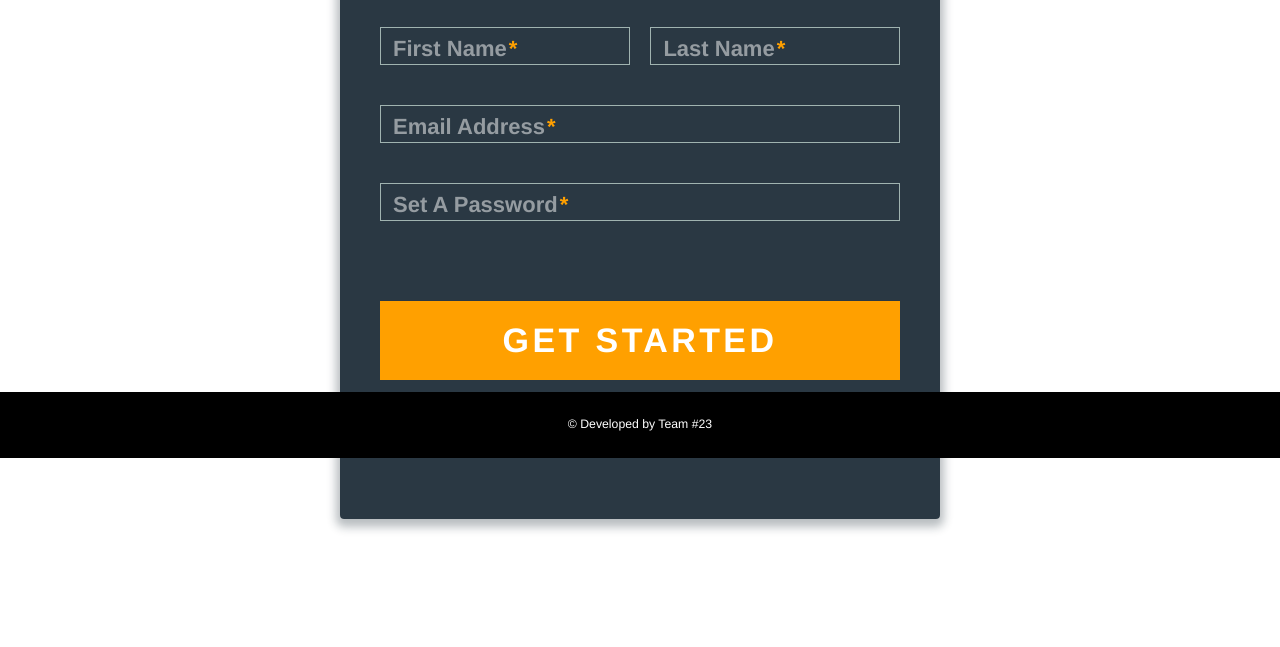
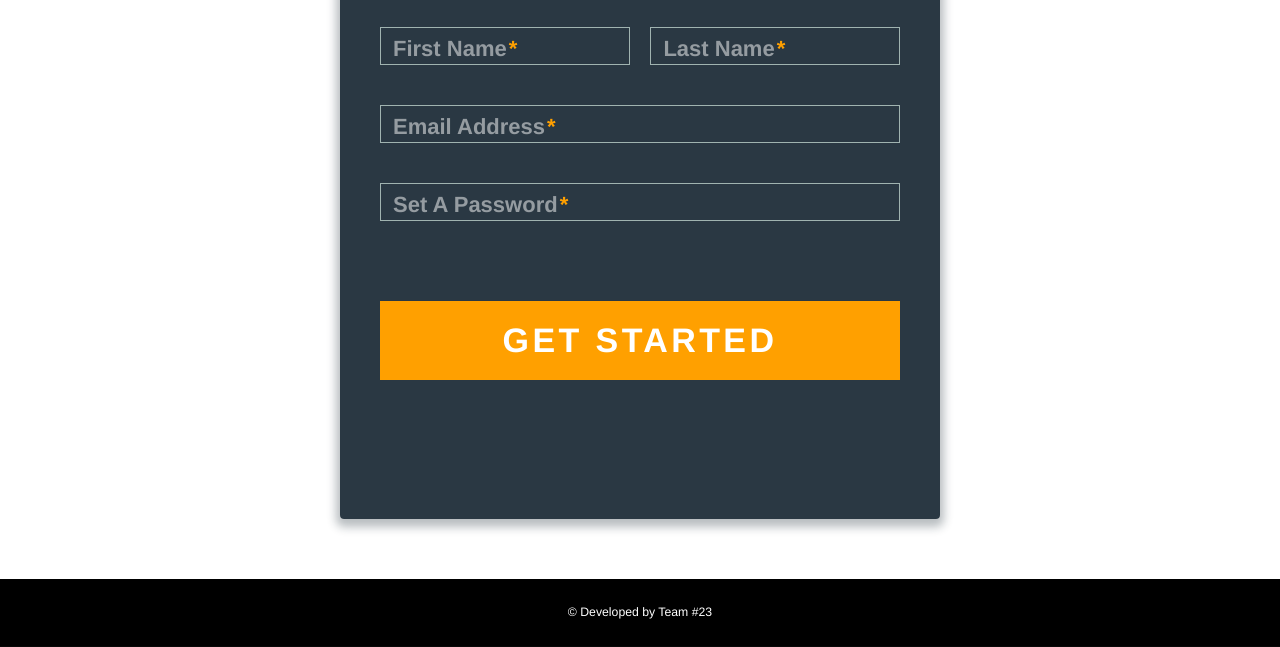
Before and after one commit to shavyshetty/CoinPanda, a plain HTML site: page login.html in a window 1280 px wide. Shown: the part 342-989 px from the top of the page. Before the commit the page ends 901 px from the top, so only its background shows below. Drawn offline with nearby package versions, Linux system fonts and the light colour scheme.

Commit message:
footer fix

```diff
--- a/css/login.css
+++ b/css/login.css
@@ -163,11 +163,3 @@ textarea {
   margin-top: -20px;
   text-align: right;
 }
-.site-footer {
-    font-size: .875em;
-    padding: 2em;
-    background: #000;
-    position: absolute;
-    bottom: 0;
-    width: 100%;
-}
--- a/login.html
+++ b/login.html
@@ -127,8 +127,11 @@
          </div>
          <!-- /form -->
       </div>
-      <div class=site-footer>
-         <p> &copy; Developed by Team #23 </p>
+      <div style="height:20px" class="clearfix"></div>
+      <div class="site-footer navbar navbar-inverse navbar-static-top">
+         <div class="container">
+            &copy; Developed by Team #23
+         </div>
       </div>
        <!-- Bootstrap core JavaScript
     ================================================== -->
```
Also changed, not shown: index.html (+5 -2 lines).
